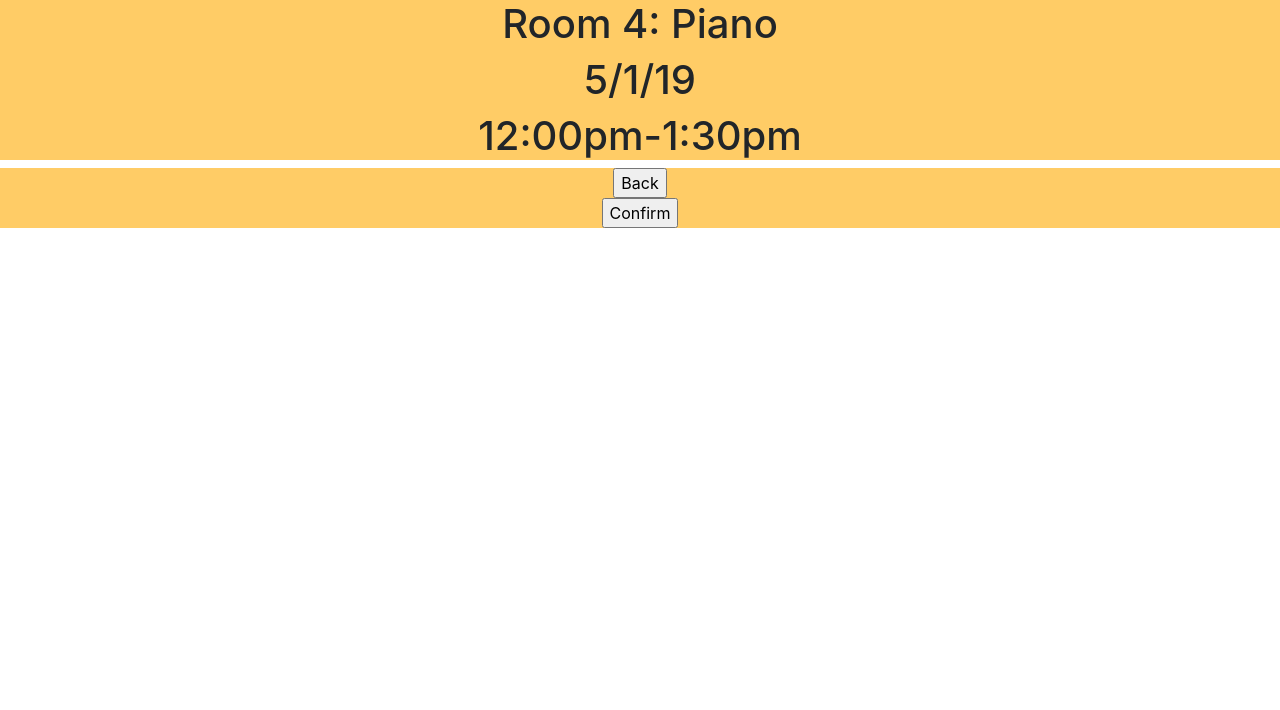
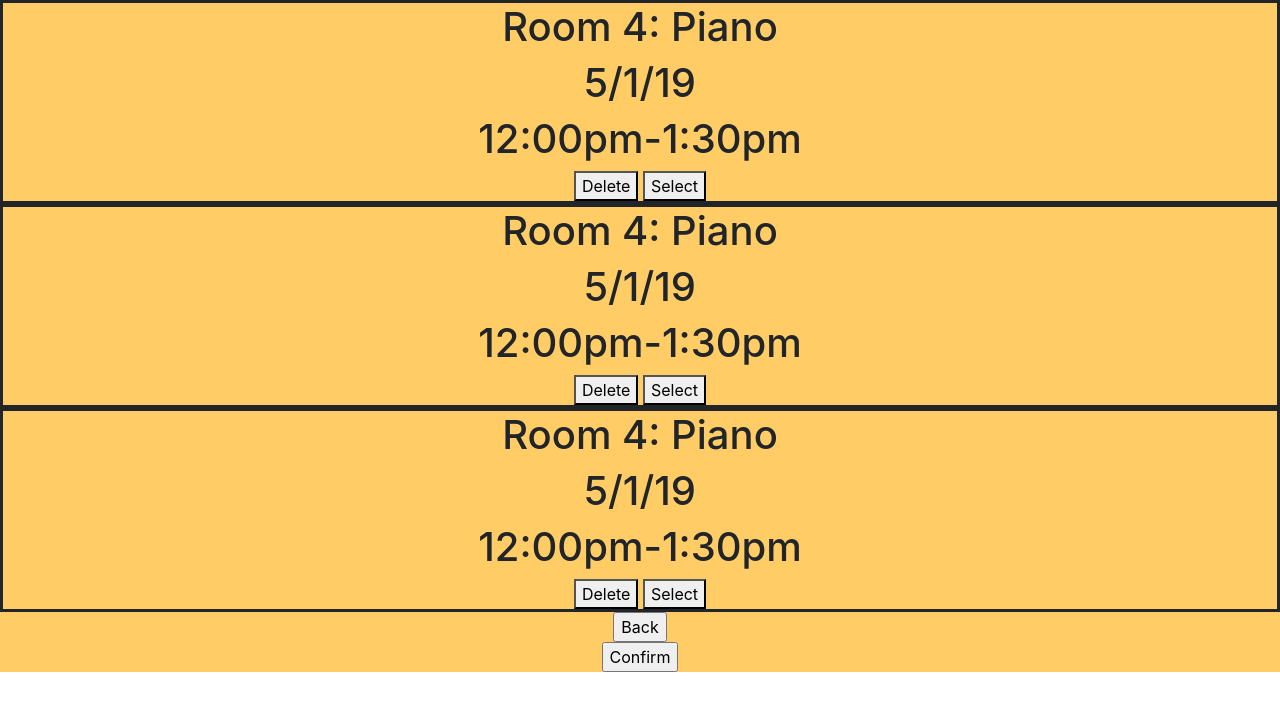
Before and after one commit to hfox999/MusicRoomReservation, a plain HTML site: page confirmation.html in a window 1280 px wide. Drawn offline with nearby package versions, Linux system fonts and the light colour scheme.

Commit message:
added some buttons

```diff
--- a/confirmation.html
+++ b/confirmation.html
@@ -9,11 +9,28 @@
 
 </head>
 <body>
-	<div id="header">
+	<div class="room" id="room1">
 		<h1 id="confirmRoom">Room 4: Piano</h1>
 		<h1 id="confirmDate">5/1/19</h1>
 		<h1 id="confirmHours">12:00pm-1:30pm</h1>
+		<button onclick="deleteRoom(this)">Delete</button>
+		<button onclick="selectRoom(this)">Select</button>
 	</div>
+	<div class="room" id="room2">
+		<h1 id="confirmRoom">Room 4: Piano</h1>
+		<h1 id="confirmDate">5/1/19</h1>
+		<h1 id="confirmHours">12:00pm-1:30pm</h1>
+		<button onclick="deleteRoom(this)">Delete</button>
+		<button onclick="selectRoom(this)">Select</button>
+	</div>
+	<div class="room" id="room3">
+		<h1 id="confirmRoom">Room 4: Piano</h1>
+		<h1 id="confirmDate">5/1/19</h1>
+		<h1 id="confirmHours">12:00pm-1:30pm</h1>
+		<button onclick="deleteRoom(this)">Delete</button>
+		<button onclick="selectRoom(this)">Select</button>
+	</div>
+
 	<div id="backButton">
 		<input type="button" onclick="location.href='filter.html';" value="Back" />
 	</div>
--- a/myscript.js
+++ b/myscript.js
@@ -4,11 +4,24 @@ function findRoom(){
 }
 
 function deleteThis(ele){
-	var deleteTrue=confirm("Are you sure you want to delete this?");
+	var deleteTrue=confirm("Are you sure you want to delete this reservation?");
 	if(deleteTrue){
 		var caller=ele.parentElement;
-		var reservation=document.getElementById('reservation1')
 		caller.style.display="none";
 	}
+}
 
+function deleteRoom(ele){
+	var deleteTrue=confirm("Are you sure you want to delete this room?");
+	if(deleteTrue){
+		var caller=ele.parentElement;
+		caller.style.display="none";
+	}
 }
+
+function selectRoom(ele){
+	var roomToReserve = ele;
+	localStorage[ele] = roomToReserve;
+}
+
+var d = new Date(2018, 11, 24, 10, 33);
--- a/styles.css
+++ b/styles.css
@@ -32,3 +32,8 @@ button{
 #navigation{
 	text-align: center;
 }
+
+div.room{
+	border-style: solid;
+	width: 50;
+}
```
Also changed, not shown: filter.html (+1 -1 lines).
